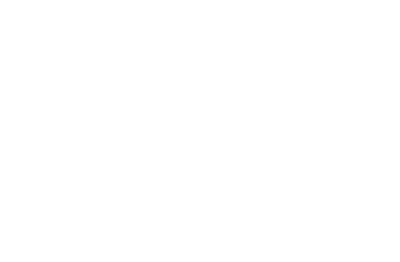
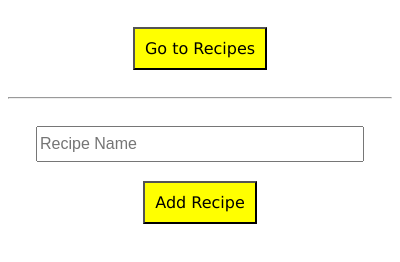
Before and after one commit to Simas2006/RecipeBook2, a browser extension: page extension/popup.html in a window 400 px wide. Drawn offline with Linux system fonts and the light colour scheme.

Commit message:
Add buttons

```diff
--- a/extension/popup.html
+++ b/extension/popup.html
@@ -7,6 +7,15 @@
   <script src="script.js"></script>
 </head>
 <body>
-
+  <br />
+  <button id="mainPageButton">Go to Recipes</button>
+  <br />
+  <br />
+  <hr />
+  <br />
+  <input type="text" placeholder="Recipe Name" />
+  <br />
+  <br />
+  <button id="addItemButton">Add Recipe</button>
 </body>
 </html>
--- a/extension/style.css
+++ b/extension/style.css
@@ -5,3 +5,14 @@ body {
   font-size: 100%;
   text-align: center;
 }
+button {
+  padding: 10px;
+  font-family: "Verdana";
+  font-size: 100%;
+  background-color: yellow;
+}
+input {
+  width: 80vw;
+  height: 30px;
+  font-size: 100%;
+}
```
